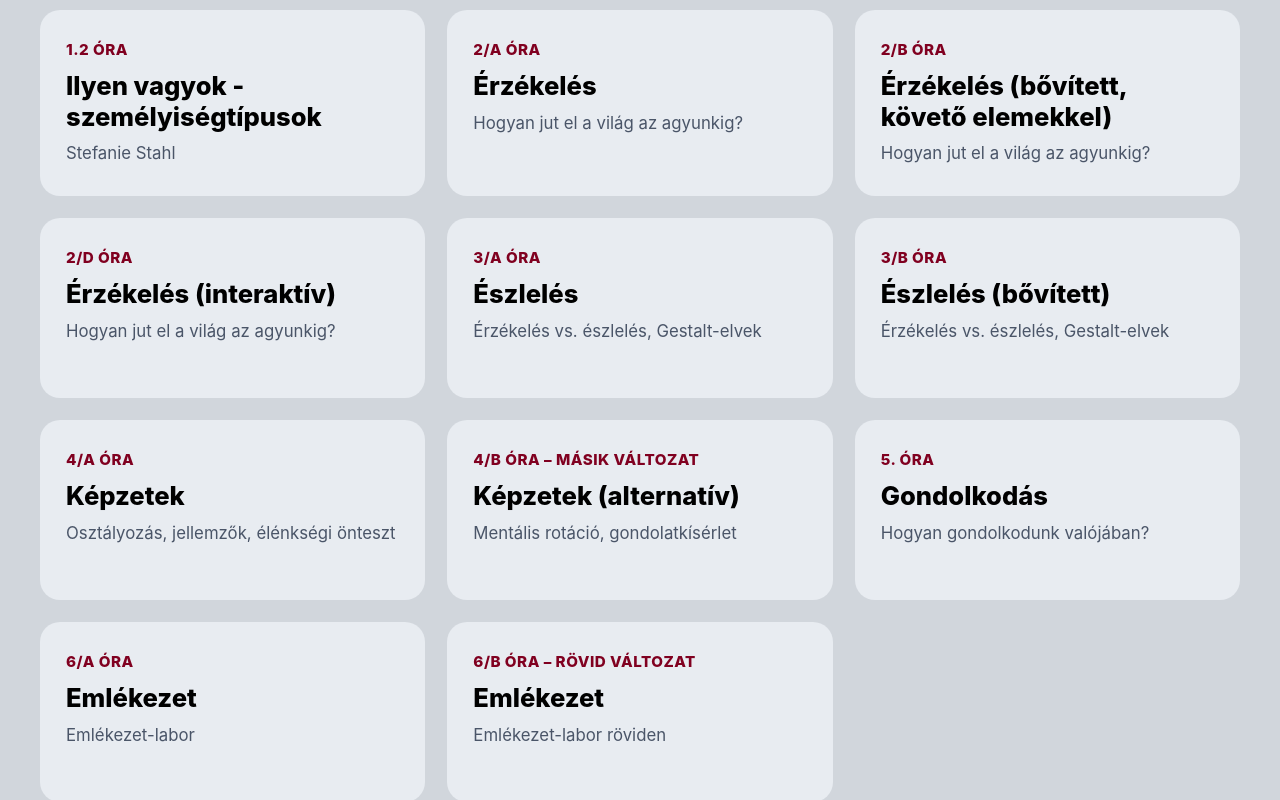
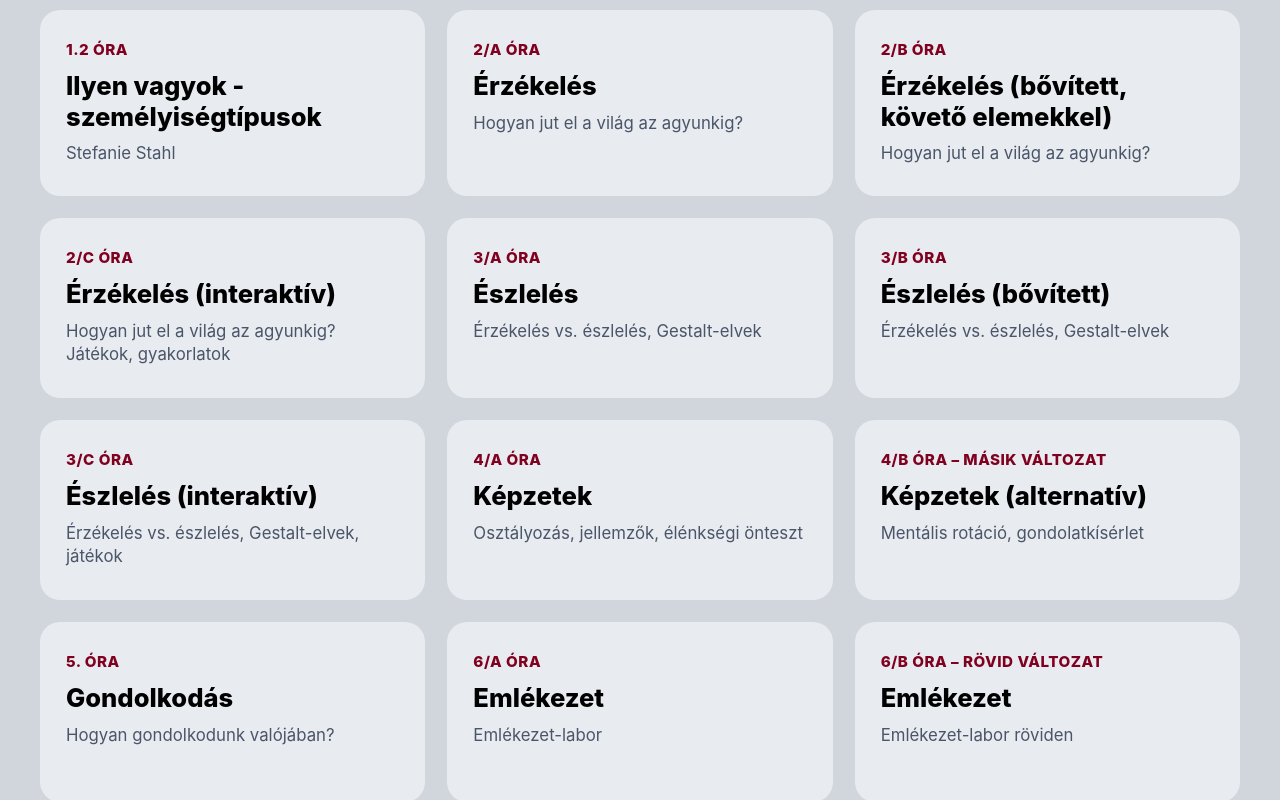
Before and after one commit to KonczMagda/Classroom, a plain HTML site: page index.html in a window 1280 px wide. Shown: the part 403-1203 px from the top of the page. Drawn offline with Linux system fonts and the light colour scheme.

Commit message:
Update index.html

```diff
--- a/index.html
+++ b/index.html
@@ -157,9 +157,9 @@
 
             <!-- 2/C ÓRA -->
             <a href="erzekeles-interaktiv.html" class="card">
-                <div class="badge">2/D ÓRA</div>
+                <div class="badge">2/C ÓRA</div>
                 <h2 class="card-title">Érzékelés (interaktív)</h2>
-                <p class="card-desc">Hogyan jut el a világ az agyunkig?</p>
+                <p class="card-desc">Hogyan jut el a világ az agyunkig? Játékok, gyakorlatok</p>
             </a>
 
             <!-- 3/A ÓRA -->
@@ -170,12 +170,19 @@
             </a>
 
             <!-- 3/B ÓRA -->
-            <a href="eszleles-bovitett.html" class="card">
+            <a href="eszleles-bovitett-kovet.html" class="card">
                 <div class="badge">3/B ÓRA</div>
                 <h2 class="card-title">Észlelés (bővített)</h2>
                 <p class="card-desc">Érzékelés vs. észlelés, Gestalt-elvek</p>
             </a>
 
+            <!-- 3/C ÓRA -->
+            <a href="eszleles-interaktiv.html" class="card">
+                <div class="badge">3/C ÓRA</div>
+                <h2 class="card-title">Észlelés (interaktív)</h2>
+                <p class="card-desc">Érzékelés vs. észlelés, Gestalt-elvek, játékok</p>
+
+            </a>
             <!-- 4/A ÓRA -->
             <a href="kepzetek.html" class="card">
                 <div class="badge">4/A ÓRA</div>
```
